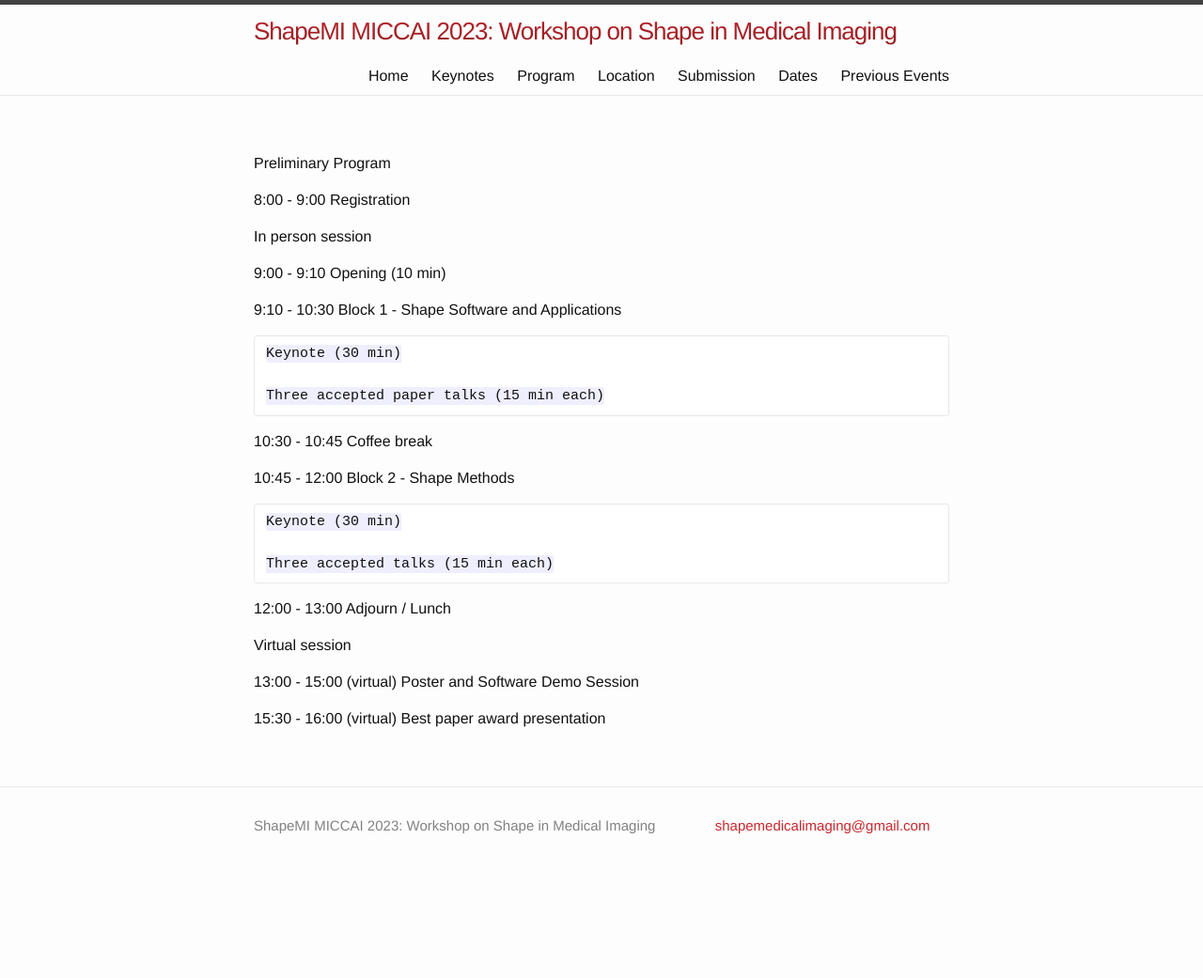
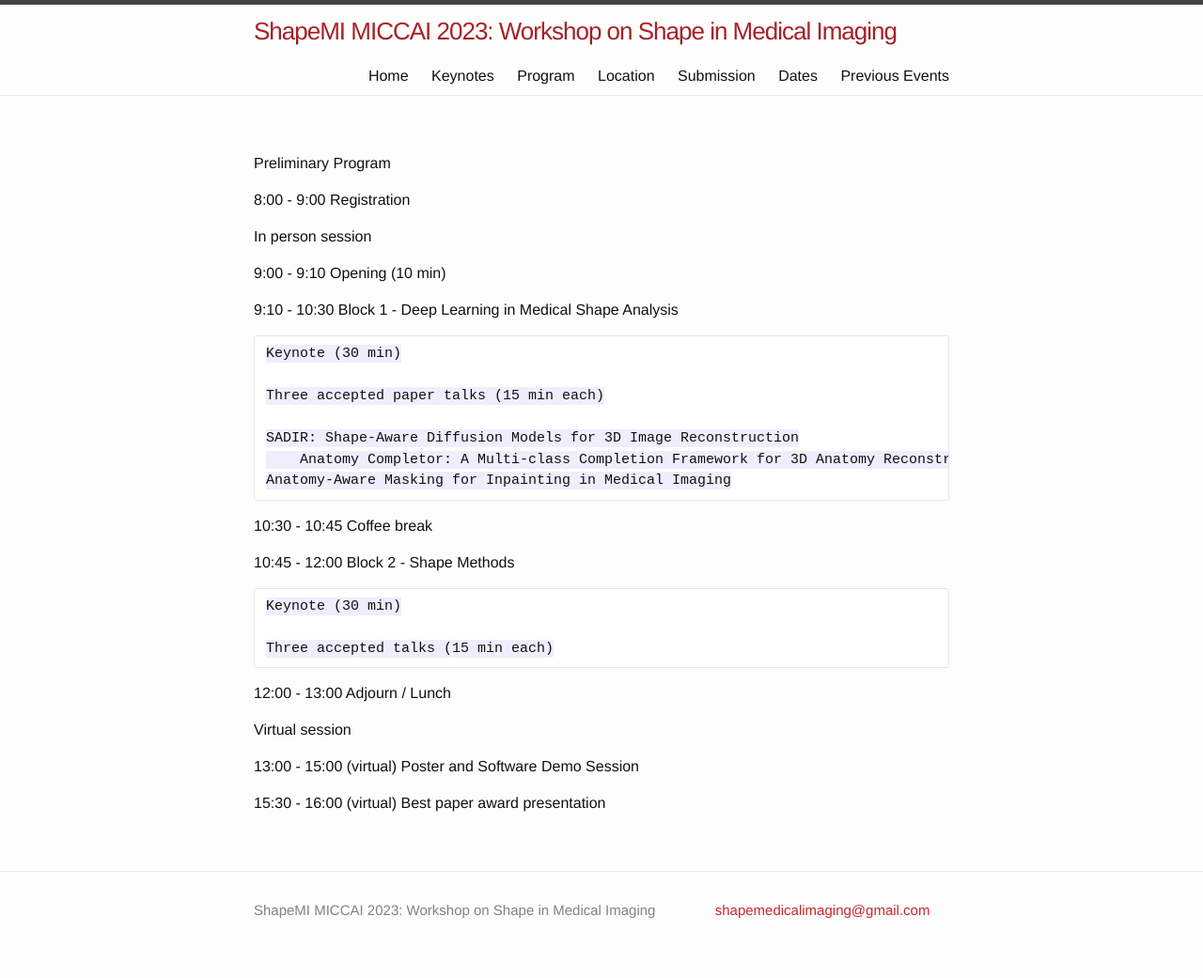
Before and after one commit to shapemi/shapemi.github.io, a Jekyll site: the page built from program/index.md, in a window 1280 px wide. Shown: the whole page at 94% size. Built offline with Jekyll 4.4.1, drawn with Linux system fonts in a browser that asks for light colours; our own code applies the rules of GitHub Pages for plain Markdown files; before the commit the page ends 951 px from its top, so only the background shows below that.

Commit message:
Update index.md

```diff
--- a/program/index.md
+++ b/program/index.md
@@ -6,11 +6,16 @@ In person session
 
 9:00 - 9:10 Opening (10 min)
 
-9:10 - 10:30 Block 1 - Shape Software and Applications
+9:10 - 10:30 Block 1 - Deep Learning in Medical Shape Analysis
 
 	Keynote (30 min)
 
 	Three accepted paper talks (15 min each)
+
+	SADIR: Shape-Aware Diffusion Models for 3D Image Reconstruction
+        Anatomy Completor: A Multi-class Completion Framework for 3D Anatomy Reconstruction
+	Anatomy-Aware Masking for Inpainting in Medical Imaging
+
 
 10:30 - 10:45 Coffee break
 
```
